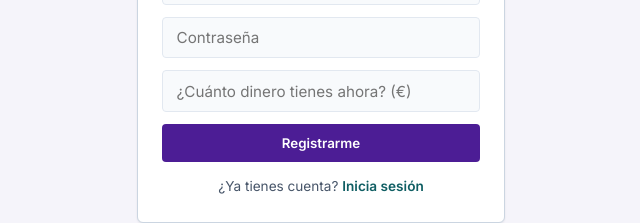
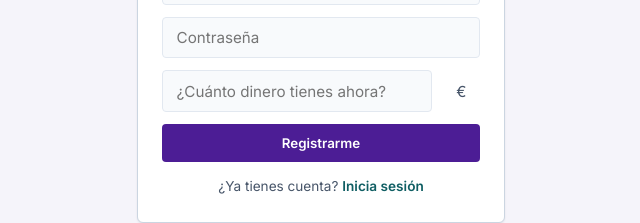
Before and after one commit to TPostigo/contador-gastos-web, a React (Vite) app: page / in a window 1280 px wide. Both pictures are taken after a click on the button "Regístrate". Shown: the part 267-490 px from the top of the page, without its empty margins (319-959 px from the left). Built offline with nearby package versions, Linux system fonts and the light colour scheme; no server answers.

Commit message:
añadir simbolo euro

```diff
--- a/src/AnadirDinero.tsx
+++ b/src/AnadirDinero.tsx
@@ -32,15 +32,18 @@ function AnadirDinero({ onAnadirDinero }: AnadirDineroProps) {
     <div className="anadir">
       <h3 className="bloque-titulo">Añadir dinero</h3>
       <form className="anadir-form" onSubmit={manejarSubmit}>
+        <div className="campo-euro">
           <input
             type="number"
             step="0.01"
             min="0.01"
-          placeholder="Cantidad (€)"
+            placeholder="Cantidad"
             value={cantidad}
             onChange={(e) => setCantidad(e.target.value)}
             aria-label="Cantidad a añadir"
           />
+          <span className="simbolo-euro" aria-hidden="true">€</span>
+        </div>
         <button type="submit" disabled={guardando || !valido}>
           Añadir
         </button>
--- a/src/App.css
+++ b/src/App.css
@@ -1258,3 +1258,40 @@
     grid-template-columns: 1fr;
   }
 }
+
+/* ---------- Campos de dinero: símbolo € dentro de la caja ---------- */
+.campo-euro {
+  position: relative;
+  display: block;
+  width: 100%;
+  min-width: 0;
+}
+
+.campo-euro input {
+  padding-right: 2.2rem;
+}
+
+/* Sin las flechas del navegador, que taparían el símbolo */
+.campo-euro input[type='number']::-webkit-inner-spin-button,
+.campo-euro input[type='number']::-webkit-outer-spin-button {
+  -webkit-appearance: none;
+  margin: 0;
+}
+
+.campo-euro input[type='number'] {
+  -moz-appearance: textfield;
+}
+
+.simbolo-euro {
+  position: absolute;
+  right: 0.85rem;
+  top: 50%;
+  transform: translateY(-50%);
+  color: var(--color-texto-suave);
+  font-size: 0.95rem;
+  pointer-events: none;
+}
+
+.anadir-form .campo-euro {
+  flex: 1;
+}
--- a/src/AuthForm.tsx
+++ b/src/AuthForm.tsx
@@ -61,14 +61,17 @@ function AuthForm({ onAutenticado }: AuthFormProps) {
 
         {/* El saldo inicial solo aparece al registrarse */}
         {modo === 'registro' && (
+          <div className="campo-euro">
             <input
               type="number"
-            placeholder="¿Cuánto dinero tienes ahora? (€)"
+              placeholder="¿Cuánto dinero tienes ahora?"
               step="0.01"
               min="0"
               value={saldoInicial}
               onChange={(e) => setSaldoInicial(e.target.value)}
             />
+            <span className="simbolo-euro" aria-hidden="true">€</span>
+          </div>
         )}
 
         {error && <p className="auth-error">{error}</p>}
--- a/src/GastoForm.tsx
+++ b/src/GastoForm.tsx
@@ -84,14 +84,17 @@ function GastoForm({
         onChange={(e) => setDescripcion(e.target.value)}
       />
 
+      <div className="campo-euro">
         <input
           type="number"
-        placeholder="Importe (€)"
+          placeholder="Importe"
           step="0.01"
           min="0"
           value={importe}
           onChange={(e) => setImporte(e.target.value)}
         />
+        <span className="simbolo-euro" aria-hidden="true">€</span>
+      </div>
 
       <select
         value={categoria}
```
Lines whose indentation alone changed are shown as unchanged.
